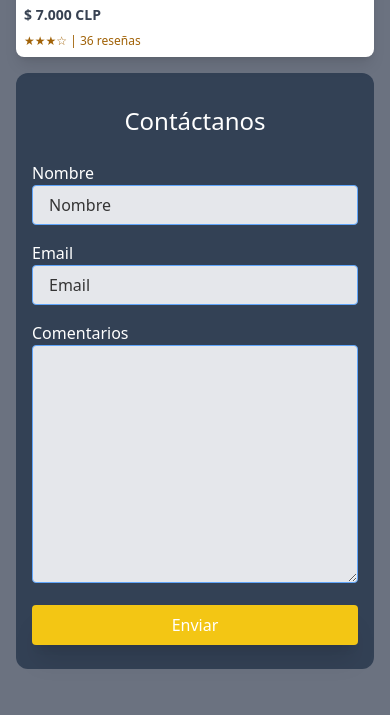
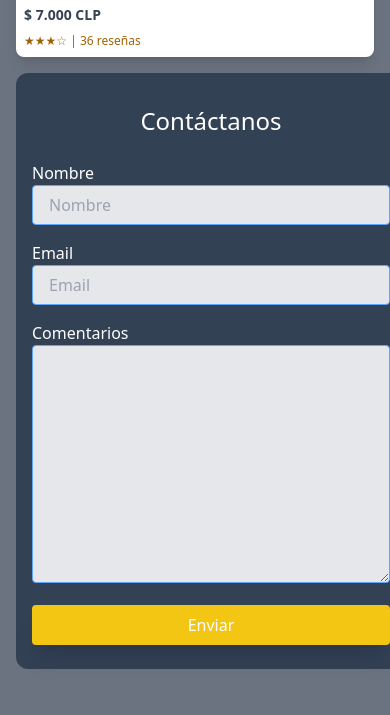
Before and after one commit to jimenadev/PlatziFood, a website: page src/home.html in a window 390 px wide. Shown: the part 1012-1727 px from the top of the page. Drawn offline with Linux system fonts and the light colour scheme.

Commit message:
add componentes

```diff
--- a/src/home.html
+++ b/src/home.html
@@ -50,26 +50,26 @@
       </div>
       </div>
 
-      <div class="p-4 my-4 mx-4  bg-slate-700 text-white rounded-xl md:max-w-2xl md:mx-auto ">
+      <div class="container p-4 my-4 mx-4  bg-slate-700 text-white rounded-xl md:max-w-2xl md:mx-auto ">
         <h1 class="text-center py-4 text-2xl">Contáctanos</h1>
         <div class="py-2">
           <div>Nombre</div>
-          <input class="w-full py-2 px-4 rounded text-gray-800 placeholder-secondary leading-snug bg-gray-200 border border-blue-400 hover:bg-white focus:outline-none focus:outline-slate-600" type="text" placeholder="Nombre" />
+          <input class="form-control   type="text" placeholder="Nombre" />
         </div>
 
         <div class="py-2">
           <div>Email</div>
-          <input class="w-full py-2 px-4 rounded text-gray-800 placeholder-secondary leading-snug bg-gray-200 border border-blue-400 hover:bg-white focus:outline-none  focus:outline-slate-600" type="email" placeholder="Email" />
+          <input class="form-control" type="email" placeholder="Email" />
         </div>
 
         <div class="py-2">
           <div>Comentarios</div>
-          <textarea rows="10"  class="w-full py-2 px-4 rounded text-gray-800 placeholder-secondary leading-snug bg-gray-200 border border-blue-400 hover:bg-white focus:outline-none  focus:outline-slate-600" ></textarea>
+          <textarea rows="10"  class="form-control" ></textarea>
         </div>
 
 
         <div class="py-2">
-          <button class="w-full bg-primary px-4 py-2 rounded shadow-xl block mx-auto hover:bg-white hover:shadow-none hover:text-black text-white" >Enviar</button>
+          <button class="btn" >Enviar</button>
         </div>
 
        </div>
--- a/src/main.css
+++ b/src/main.css
@@ -1,4 +1,25 @@
 @tailwind base;
 @tailwind components;
+
+.form-control{
+    @apply w-full py-2 px-4 rounded text-gray-800 leading-snug bg-gray-200 border border-blue-400;
+}
+
+.form-control:hover{
+    @apply hover:bg-white;
+}
+
+.form-control:focus{
+    @apply focus:outline-none focus:outline-slate-600;
+}
+
+.btn{
+   @apply w-full bg-primary px-4 py-2 rounded shadow-xl block mx-auto  text-white;
+}
+
+.btn:hover{
+    @apply hover:bg-gray-200  hover:shadow-none hover:text-black;
+}
+
 @tailwind utilities;
 @tailwind screens;
```
Also changed, not shown: src/css/style.css.
